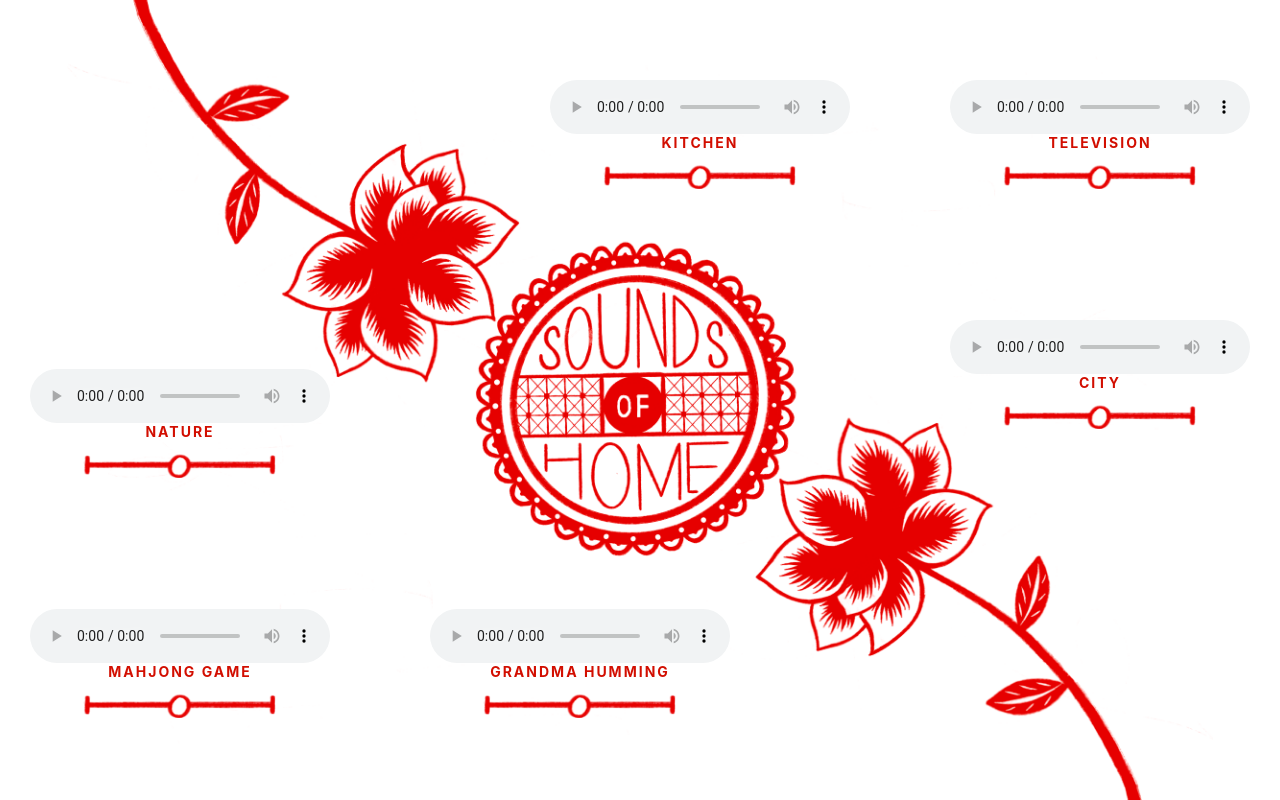
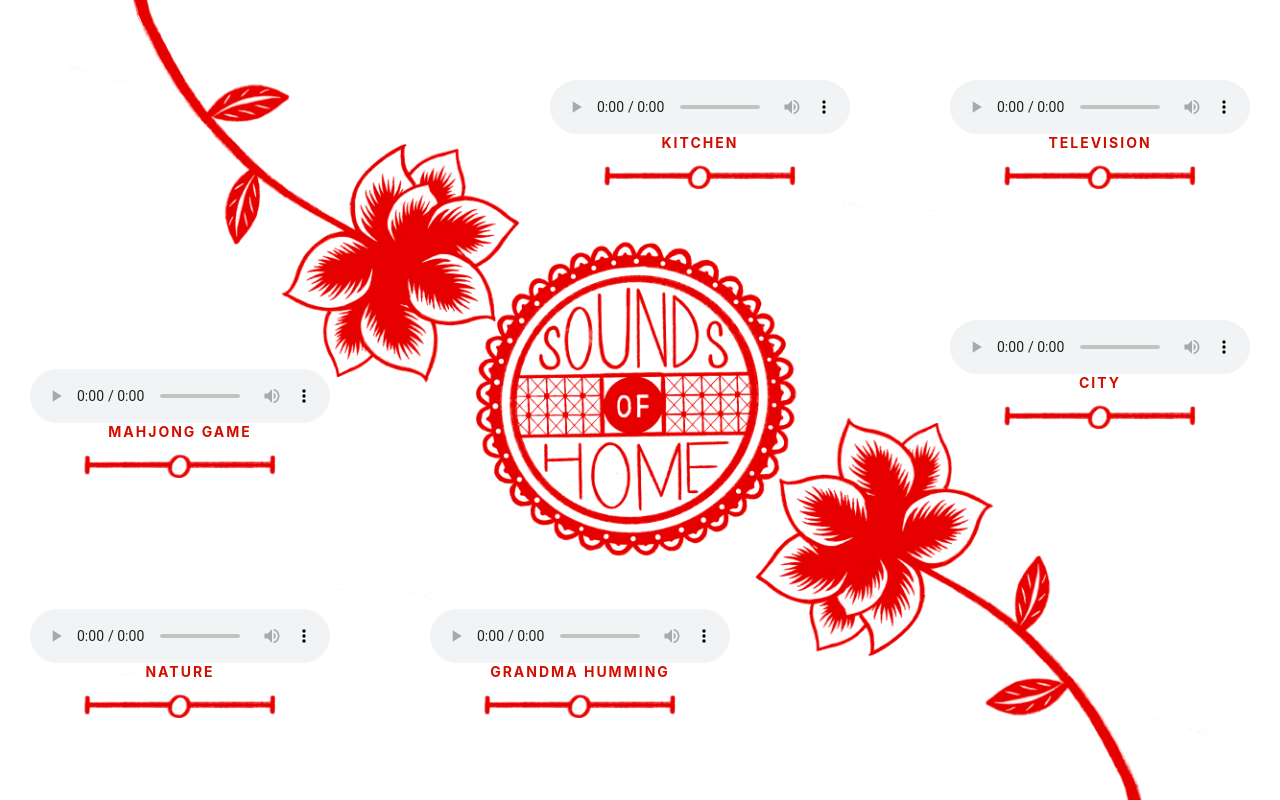
Before and after one commit to lesliexin/sounds-of-home, a React (Create React App) app: page / in a window 1280 px wide. Built offline with nearby package versions, Linux system fonts and the light colour scheme.

Commit message:
volume slider controls audio

```diff
--- a/src/components/Home.tsx
+++ b/src/components/Home.tsx
@@ -37,10 +37,10 @@ function Home() {
           left: "10vh",
         }}>
           <Slider
-            id={"1"}
+            id={"nature"}
             startValue={0.5}
-            title={"Mahjong Game"}
-            sound={mahjong}
+            title={"Nature"}
+            sound={nature}
           />
         </StyledCol>
         <StyledCol style={{
@@ -48,7 +48,7 @@ function Home() {
           left: "60vh",
         }}>
           <Slider
-            id={"1"}
+            id={"grandma"}
             startValue={0.5}
             title={"Grandma Humming"}
           />
@@ -57,11 +57,11 @@ function Home() {
           bottom: "40vh",
           left: "10vh",
         }}>
-          <Slider
-            id={"1"}
+           <Slider
+            id={"mahjong"}
             startValue={0.5}
-            title={"Nature"}
-            sound={nature}
+            title={"Mahjong Game"}
+            sound={mahjong}
           />
         </StyledCol>
         <StyledCol style={{
@@ -69,7 +69,7 @@ function Home() {
           right: "10vh",
         }}>
           <Slider
-            id={"1"}
+            id={"television"}
             startValue={0.5}
             title={"Television"}
           />
@@ -79,7 +79,7 @@ function Home() {
           right: "60vh",
         }}>
           <Slider
-            id={"1"}
+            id={"kitchen"}
             startValue={0.5}
             title={"Kitchen"}
             sound={kitchen}
@@ -90,7 +90,7 @@ function Home() {
           right: "10vh",
         }}>
           <Slider
-            id={"1"}
+            id={"city"}
             startValue={0.5}
             title={"City"}
             sound={city}
--- a/src/components/Slider.tsx
+++ b/src/components/Slider.tsx
@@ -2,7 +2,6 @@ import React, {useEffect, useRef, useState} from 'react';
 import styled from 'styled-components';
 import slide from "../assets/slide.png";
 import thumb from "../assets/thumb.png";
-// import audio from '../assets/kitchenTrack.mp3';
 
 const StyledSlider = styled.div`
     z-index: 1;
@@ -60,28 +59,30 @@ interface Props {
 function Slider({id, startValue, title, sound}: Props) {
     const [slideValue, setSlideValue] = useState(0.5);
     const [play, setPlay] = useState(true);
-    const ref = useRef();
+    const audioRef: any = useRef(null);
 
     const handleChange = (e: any) => {
         setSlideValue(e.target.value);
+        // audioRef.volume = slideValue;
+        // let audioComponent: any = document.getElementById("test");
+        // audioComponent!.volume = slideValue;
     };
 
     // useEffect(() => {
-    //     let audio;
-    //     if (soundUrl) {
-    //         const audioUrl = require(`/kitchenTrack.mp3`);
-    //         audio = new Audio(audioUrl);
-    //         console.log("audio:", audio);
-    //         audio.play();
-    //     }
-    // });
+    //     let audioComponent: any = document.getElementById(id);
+    //     audioComponent!.play();
+    // }, []);
+
+    useEffect(() => {
+        let audioComponent: any = document.getElementById(id);
+        audioComponent!.volume = slideValue;
+    }, [slideValue]);
 
     return (
         <StyledSlider>
-        <audio style={{zIndex: 10}} src={sound} controls/>
+        <audio id={id} ref={audioRef} style={{zIndex: 10}} src={sound} controls autoPlay/>
         <StyledTitle>{title}</StyledTitle>
             <input
-                id={id}
                 type="range"
                 min="0"
                 max="1"
```
